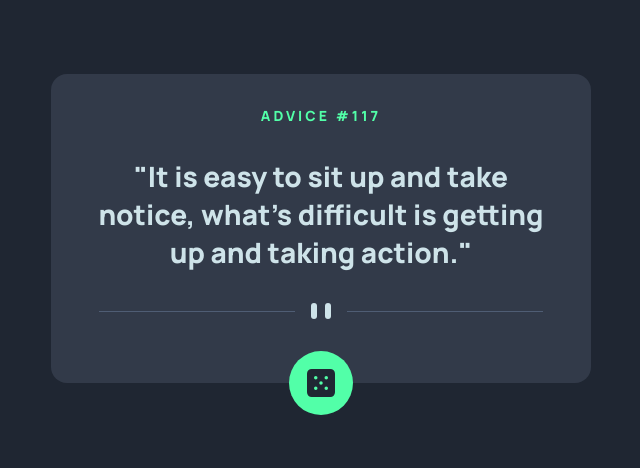
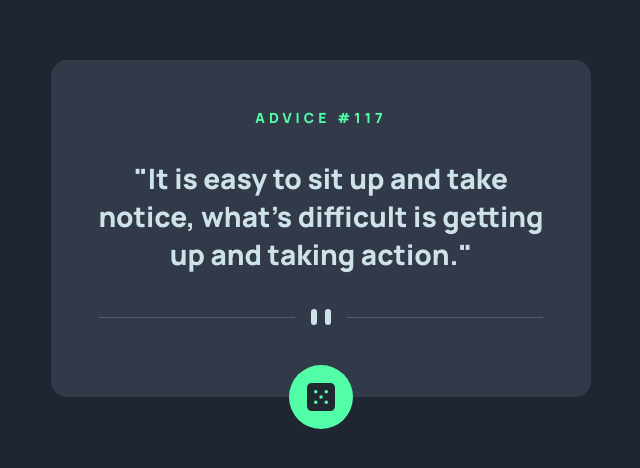
Before and after one commit to gefgu/advice-slip, a Next.js app: page / in a window 1280 px wide. Shown: the part 172-640 px from the top of the page, without its empty margins (319-959 px from the left). Built offline with nearby package versions, Linux system fonts and the light colour scheme.

Commit message:
Add final touches to resemble design

```diff
--- a/styles/Home.module.css
+++ b/styles/Home.module.css
@@ -12,23 +12,25 @@
   color: hsl(193, 38%, 86%);
   background-color: hsl(217, 19%, 24%);
   padding: 32px;
-  padding-bottom: 64px;
+  padding-top: 48px;
+  padding-bottom: 72px;
   border-radius: 16px;
   text-align: center;
   max-width: 540px;
   display: flex;
   flex-direction: column;
   align-items: center;
-  gap: 32px;
+  gap: 36px;
   position: relative;
 }
 
 .subHeading {
   text-transform: uppercase;
   color: hsl(150, 100%, 66%);
-  letter-spacing: 3px;
+  letter-spacing: 4px;
   font-size: 14px;
   margin: 0;
+  margin-bottom: -4px;
 }
 
 .quote {
```
